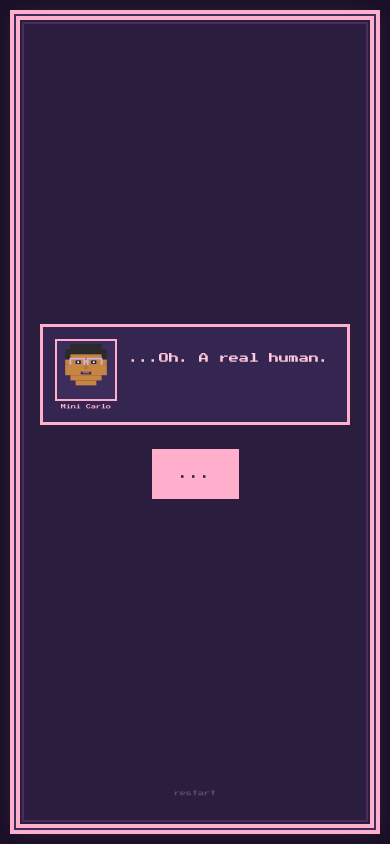
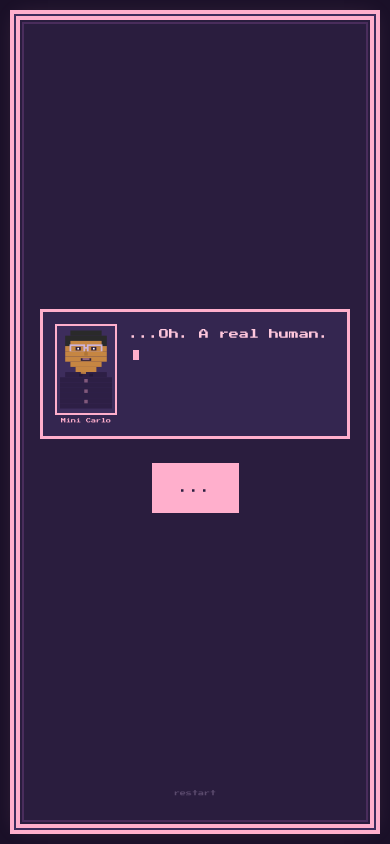
Before and after one commit to jcajuab/mini-carlo, a React (Vite) app: page / in a window 390 px wide. Both pictures are taken after a click on the button "START". Built offline with nearby package versions, Linux system fonts and the light colour scheme.

Commit message:
feat: add typewriter effect, iPhone 13 Pro optimization, and Web Share API for downloads

```diff
--- a/index.html
+++ b/index.html
@@ -4,7 +4,7 @@
     <meta charset="UTF-8" />
     <meta
       name="viewport"
-      content="width=device-width, initial-scale=1.0, maximum-scale=1.0, user-scalable=no"
+      content="width=device-width, initial-scale=1.0, maximum-scale=1.0, user-scalable=no, viewport-fit=cover"
     />
     <meta name="apple-mobile-web-app-capable" content="yes" />
     <meta
--- a/src/components/ImageReveal.tsx
+++ b/src/components/ImageReveal.tsx
@@ -1,4 +1,5 @@
 import type { GameAction, ScreenNode } from "../types";
+import { saveFromUrl } from "../utils/saveFile";
 import { DialogueBox } from "./ui/DialogueBox";
 import { PixelButton } from "./ui/PixelButton";
 
@@ -36,13 +37,6 @@ const buttonRowStyle: React.CSSProperties = {
   gap: "12px",
 };
 
-function downloadImage(src: string, filename: string) {
-  const a = document.createElement("a");
-  a.href = src;
-  a.download = filename;
-  a.click();
-}
-
 export function ImageReveal({ screen, lineIndex, dispatch }: ImageRevealProps) {
   const lines = screen.lines ?? [];
   const currentLine = lines[lineIndex] ?? "";
@@ -63,8 +57,8 @@ export function ImageReveal({ screen, lineIndex, dispatch }: ImageRevealProps) {
       {isLastLine && screen.saveable ? (
         <div style={buttonRowStyle}>
           <PixelButton
-            onClick={() => {
-              downloadImage(
+            onClick={async () => {
+              await saveFromUrl(
                 screen.asset!,
                 screen.downloadName ?? "mini-carlo-image.png",
               );
--- a/src/components/ui/DialogueBox.tsx
+++ b/src/components/ui/DialogueBox.tsx
@@ -1,4 +1,5 @@
 import type { ReactNode } from "react";
+import { useTypewriter } from "../../hooks/useTypewriter";
 
 interface DialogueBoxProps {
   speaker?: string;
@@ -22,7 +23,7 @@ const speakerBoxStyle: React.CSSProperties = {
   border: "3px solid var(--border-color)",
   backgroundColor: "var(--bg-secondary)",
   display: "flex",
-  alignItems: "flex-start",
+  alignItems: "stretch",
   gap: "12px",
   padding: "12px",
   width: "100%",
@@ -34,6 +35,7 @@ const avatarColumnStyle: React.CSSProperties = {
   flexDirection: "column",
   alignItems: "center",
   gap: "3px",
+  justifyContent: "space-between",
 };
 
 const avatarFrameStyle: React.CSSProperties = {
@@ -41,6 +43,10 @@ const avatarFrameStyle: React.CSSProperties = {
   backgroundColor: "var(--bg-card)",
   padding: "3px",
   lineHeight: 0,
+  flex: 1,
+  display: "flex",
+  alignItems: "center",
+  justifyContent: "center",
 };
 
 const speakerLabelStyle: React.CSSProperties = {
@@ -56,8 +62,8 @@ const messageColumnStyle: React.CSSProperties = {
   minWidth: 0,
   display: "flex",
   flexDirection: "column",
-  justifyContent: "center",
-  minHeight: "58px",
+  justifyContent: "flex-start",
+  minHeight: "100px",
 };
 
 const speakerTextStyle: React.CSSProperties = {
@@ -77,10 +83,10 @@ const cursorStyle: React.CSSProperties = {
 
 const AVATAR_SVG = (
   <svg
-    viewBox="0 0 60 60"
+    viewBox="0 0 60 90"
     width="52"
-    height="52"
-    style={{ display: "block", imageRendering: "pixelated" }}
+    height="auto"
+    style={{ display: "block", imageRendering: "pixelated", width: "100%" }}
   >
     <rect x="12" y="0" width="36" height="6" fill="#2a2a2a" />
     <rect x="6" y="6" width="48" height="6" fill="#2a2a2a" />
@@ -124,16 +130,51 @@ const AVATAR_SVG = (
     <rect x="12" y="36" width="36" height="6" fill="#c68642" />
 
     <rect x="18" y="42" width="24" height="6" fill="#c68642" />
-    <rect x="6" y="48" width="48" height="6" fill="#3d2d5c" />
-    <rect x="0" y="54" width="60" height="6" fill="#3d2d5c" />
+
+    <rect x="6" y="48" width="48" height="6" fill="#2d1f45" />
+    <rect x="24" y="48" width="6" height="2" fill="#c68642" />
+    <rect x="22" y="50" width="4" height="3" fill="#241838" />
+    <rect x="34" y="50" width="4" height="3" fill="#241838" />
+
+    <rect x="0" y="54" width="60" height="6" fill="#2d1f45" />
+    <rect x="0" y="60" width="60" height="6" fill="#2d1f45" />
+    <rect x="0" y="66" width="60" height="6" fill="#2d1f45" />
+    <rect x="0" y="72" width="60" height="6" fill="#2d1f45" />
+    <rect x="0" y="78" width="60" height="6" fill="#2d1f45" />
+    <rect x="0" y="84" width="60" height="6" fill="#2d1f45" />
+
+    <rect x="28" y="56" width="4" height="4" fill="#ffafcc" opacity="0.4" />
+    <rect x="28" y="68" width="4" height="4" fill="#ffafcc" opacity="0.4" />
+    <rect x="28" y="80" width="4" height="4" fill="#ffafcc" opacity="0.4" />
   </svg>
 );
 
+function TypewriterText({ text }: { text: string }) {
+  const { displayedText, isTyping } = useTypewriter(text);
+
+  return (
+    <>
+      {displayedText}
+      <span
+        style={{
+          ...cursorStyle,
+          animation: isTyping ? "none" : cursorStyle.animation,
+          opacity: isTyping ? 1 : undefined,
+        }}
+      />
+    </>
+  );
+}
+
 export function DialogueBox({ speaker, children }: DialogueBoxProps) {
+  const isString = typeof children === "string";
+
   if (!speaker) {
     return (
       <div style={boxStyle}>
-        <div style={textStyle}>{children}</div>
+        <div style={textStyle}>
+          {isString ? <TypewriterText text={children} /> : children}
+        </div>
       </div>
     );
   }
@@ -148,8 +189,7 @@ export function DialogueBox({ speaker, children }: DialogueBoxProps) {
 
         <div style={messageColumnStyle}>
           <div style={speakerTextStyle}>
-            {children}
-            <span style={cursorStyle} />
+            {isString ? <TypewriterText text={children} /> : children}
           </div>
         </div>
       </div>
--- /dev/null
+++ b/src/hooks/useTypewriter.ts
@@ -0,0 +1,43 @@
+import { useState, useEffect, useRef } from "react";
+
+const CHAR_DELAY_MS = 35;
+
+export function useTypewriter(text: string) {
+  const [charIndex, setCharIndex] = useState(0);
+  const rafRef = useRef(0);
+  const lastTimeRef = useRef(0);
+
+  useEffect(() => {
+    setCharIndex(0);
+    lastTimeRef.current = 0;
+
+    let currentIndex = 0;
+
+    const tick = (timestamp: number) => {
+      if (!lastTimeRef.current) lastTimeRef.current = timestamp;
+
+      const elapsed = timestamp - lastTimeRef.current;
+      const charsToReveal = Math.floor(elapsed / CHAR_DELAY_MS);
+
+      if (charsToReveal > currentIndex) {
+        currentIndex = charsToReveal;
+        if (currentIndex >= text.length) {
+          setCharIndex(text.length);
+          return;
+        }
+        setCharIndex(currentIndex);
+      }
+
+      rafRef.current = requestAnimationFrame(tick);
+    };
+
+    rafRef.current = requestAnimationFrame(tick);
+
+    return () => cancelAnimationFrame(rafRef.current);
+  }, [text]);
+
+  return {
+    displayedText: text.slice(0, charIndex),
+    isTyping: charIndex < text.length,
+  };
+}
--- a/src/index.css
+++ b/src/index.css
@@ -55,7 +55,9 @@ body {
   flex-direction: column;
   align-items: center;
   justify-content: center;
-  padding: 20px;
+  padding: max(20px, env(safe-area-inset-top))
+    max(20px, env(safe-area-inset-right)) max(20px, env(safe-area-inset-bottom))
+    max(20px, env(safe-area-inset-left));
   max-width: 480px;
   width: calc(100% - 32px);
   margin: 16px auto;
--- a/src/utils/downloadMemories.ts
+++ b/src/utils/downloadMemories.ts
@@ -1,3 +1,5 @@
+import { saveFile } from "./saveFile";
+
 export const ACTIVITY_LABELS: Record<string, string> = {
   coffee: "Coffee",
   intermission: "Intermission",
@@ -119,13 +121,10 @@ export async function downloadMemories(
     );
   }
 
-  canvas.toBlob((blob) => {
-    if (!blob) return;
-    const url = URL.createObjectURL(blob);
-    const a = document.createElement("a");
-    a.href = url;
-    a.download = "mini-carlo-memories.png";
-    a.click();
-    URL.revokeObjectURL(url);
-  }, "image/png");
+  const blob = await new Promise<Blob | null>((resolve) =>
+    canvas.toBlob(resolve, "image/png"),
+  );
+  if (!blob) return;
+
+  await saveFile(blob, "mini-carlo-memories.png");
 }
--- /dev/null
+++ b/src/utils/saveFile.ts
@@ -0,0 +1,40 @@
+function canShareFile(file: File): boolean {
+  return !!navigator.canShare?.({ files: [file] });
+}
+
+function downloadViaAnchor(url: string, filename: string) {
+  const a = document.createElement("a");
+  a.href = url;
+  a.download = filename;
+  a.click();
+}
+
+export async function saveFile(blob: Blob, filename: string): Promise<void> {
+  const file = new File([blob], filename, { type: blob.type });
+
+  if (canShareFile(file)) {
+    try {
+      await navigator.share({ files: [file] });
+      return;
+    } catch {
+      // user cancelled share sheet or share failed — fall through to download
+    }
+  }
+
+  const url = URL.createObjectURL(blob);
+  downloadViaAnchor(url, filename);
+  URL.revokeObjectURL(url);
+}
+
+export async function saveFromUrl(
+  src: string,
+  filename: string,
+): Promise<void> {
+  try {
+    const response = await fetch(src);
+    const blob = await response.blob();
+    await saveFile(blob, filename);
+  } catch {
+    downloadViaAnchor(src, filename);
+  }
+}
```
